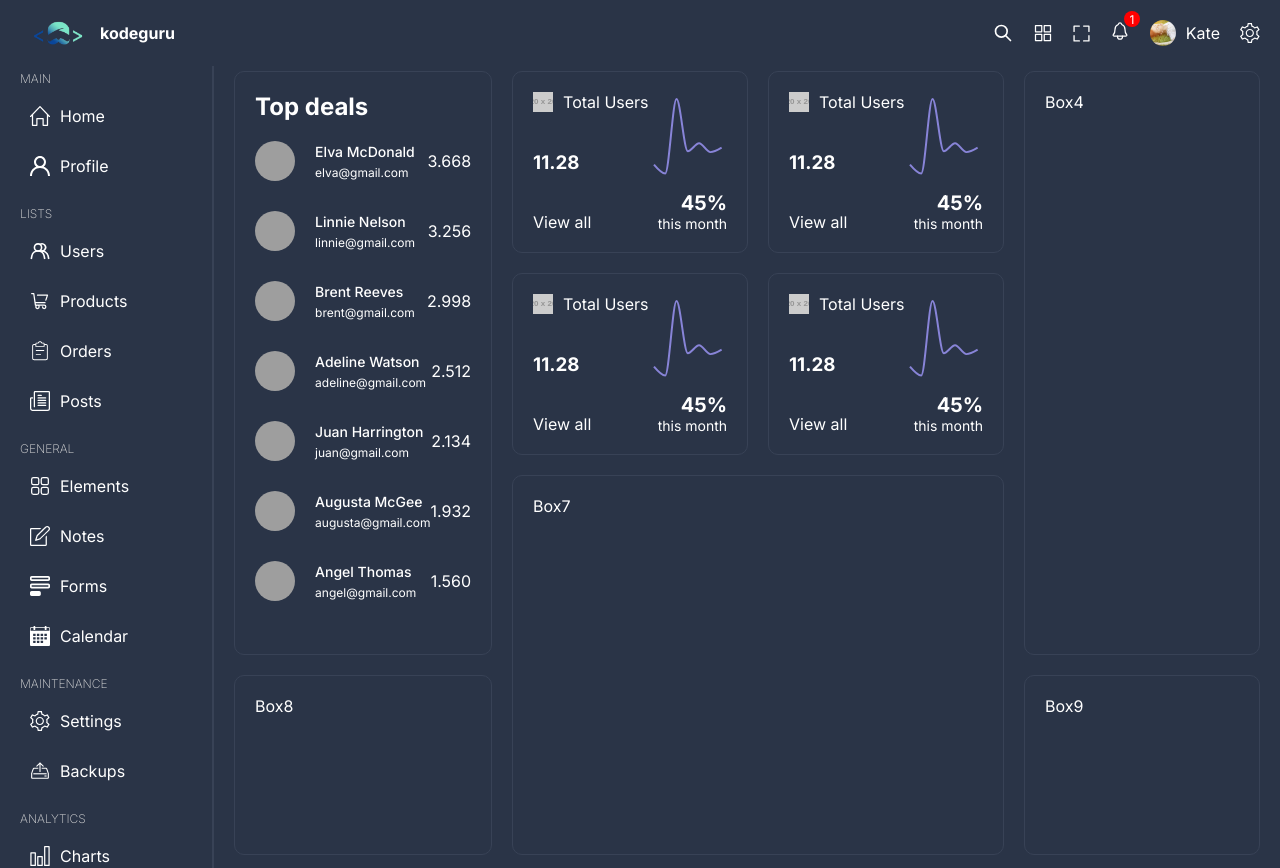
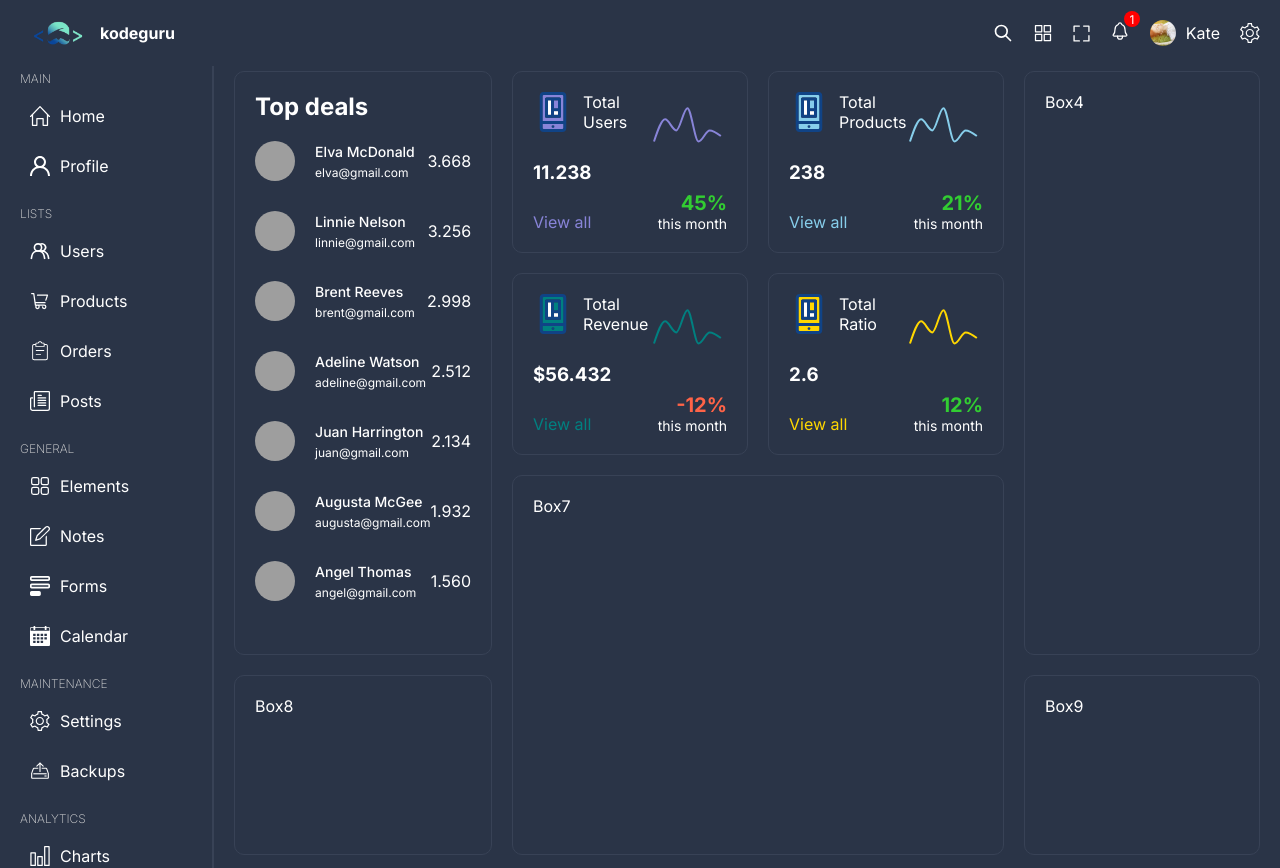
Before and after one commit to Erhahon-Imafidon/dynamic-dashboard, a React (Vite) app: page / in a window 1280 px wide. Shown: the top 868 px of the page. Built offline with nearby package versions, Linux system fonts and the light colour scheme; grey boxes are pictures that could not be loaded.

Commit message:
Added custom date to the ChartBox component

```diff
--- a/src/components/chartbox/ChartBox.tsx
+++ b/src/components/chartbox/ChartBox.tsx
@@ -2,66 +2,41 @@ import './chartBox.scss';
 import { Link } from 'react-router-dom';
 import { LineChart, Line, ResponsiveContainer, Tooltip } from 'recharts';
 
-const data = [
-    {
-        name: 'Page A',
-        uv: 4000,
-        pv: 2400,
-        amt: 2400,
-    },
-    {
-        name: 'Page B',
-        uv: 3000,
-        pv: 1398,
-        amt: 2210,
-    },
-    {
-        name: 'Page C',
-        uv: 2000,
-        pv: 9800,
-        amt: 2290,
-    },
-    {
-        name: 'Page D',
-        uv: 2780,
-        pv: 3908,
-        amt: 2000,
-    },
-    {
-        name: 'Page E',
-        uv: 1890,
-        pv: 4800,
-        amt: 2181,
-    },
-    {
-        name: 'Page F',
-        uv: 2390,
-        pv: 3800,
-        amt: 2500,
-    },
-    {
-        name: 'Page G',
-        uv: 3490,
-        pv: 4300,
-        amt: 2100,
-    },
-];
+type ChartBoxProps = {
+    icon: string;
+    title: string;
+    number: number | string;
+    chartData: object[];
+    dataKey: string;
+    color: string;
+    percentage: number;
+};
 
-const ChartBox = () => {
+const ChartBox = ({
+    chartData,
+    dataKey,
+    icon,
+    color,
+    number,
+    title,
+    percentage,
+}: ChartBoxProps) => {
     return (
         <section className="chartBox">
             <div className="boxInfo">
                 <div className="title">
-                    <img src="https://via.placeholder.com/20" alt="icon" />
-                    <span>Total Users</span>
+                    <img src={icon} alt="icon" />
+                    <span>{title}</span>
                 </div>
-                <h1>11.28</h1>
-                <Link to="/">View all</Link>
+                <h1>{number}</h1>
+                <Link to="/" style={{ color: color }}>
+                    View all
+                </Link>
             </div>
             <div className="chartInfo">
                 <div className="chart">
-                    <ResponsiveContainer width="100%" height="100%">
-                        <LineChart width={300} height={100} data={data}>
+                    <ResponsiveContainer width="99%" height="100%">
+                        <LineChart data={chartData}>
                             <Tooltip
                                 contentStyle={{
                                     background: 'transparent',
@@ -72,8 +47,8 @@ const ChartBox = () => {
                             />
                             <Line
                                 type="monotone"
-                                dataKey="pv"
-                                stroke="#8884d8"
+                                dataKey={dataKey}
+                                stroke={color}
                                 strokeWidth={2}
                                 dot={false}
                             />
@@ -81,7 +56,14 @@ const ChartBox = () => {
                     </ResponsiveContainer>
                 </div>
                 <div className="text">
-                    <p className="percentage">45%</p>
+                    <p
+                        className="percentage"
+                        style={{
+                            color: percentage < 0 ? 'tomato' : 'limegreen',
+                        }}
+                    >
+                        {percentage}%
+                    </p>
                     <p className="duration">this month</p>
                 </div>
             </div>
--- a/src/data.ts
+++ b/src/data.ts
@@ -13,6 +13,10 @@ import {
     Charts,
     Logs,
     Settings,
+    UserIcon,
+    ProductIcon,
+    RevenueIcon,
+    ConversionIcon,
 } from './assets/icons/index.tsx';
 
 export const menu = [
@@ -187,3 +191,73 @@ export const topDealUsers = [
         amount: '1.560',
     },
 ];
+
+export const chartBoxUser = {
+    color: '#8884d8',
+    icon: UserIcon,
+    title: 'Total Users',
+    number: '11.238',
+    dataKey: 'users',
+    percentage: 45,
+    chartData: [
+        { name: 'Sun', users: 400 },
+        { name: 'Mon', users: 600 },
+        { name: 'Tue', users: 500 },
+        { name: 'Wed', users: 700 },
+        { name: 'Thu', users: 400 },
+        { name: 'Fri', users: 500 },
+        { name: 'Sat', users: 450 },
+    ],
+};
+
+export const chartBoxProduct = {
+    color: 'skyblue',
+    icon: ProductIcon,
+    title: 'Total Products',
+    number: '238',
+    dataKey: 'products',
+    percentage: 21,
+    chartData: [
+        { name: 'Sun', products: 400 },
+        { name: 'Mon', products: 600 },
+        { name: 'Tue', products: 500 },
+        { name: 'Wed', products: 700 },
+        { name: 'Thu', products: 400 },
+        { name: 'Fri', products: 500 },
+        { name: 'Sat', products: 450 },
+    ],
+};
+export const chartBoxRevenue = {
+    color: 'teal',
+    icon: RevenueIcon,
+    title: 'Total Revenue',
+    number: '$56.432',
+    dataKey: 'revenue',
+    percentage: -12,
+    chartData: [
+        { name: 'Sun', revenue: 400 },
+        { name: 'Mon', revenue: 600 },
+        { name: 'Tue', revenue: 500 },
+        { name: 'Wed', revenue: 700 },
+        { name: 'Thu', revenue: 400 },
+        { name: 'Fri', revenue: 500 },
+        { name: 'Sat', revenue: 450 },
+    ],
+};
+export const chartBoxConversion = {
+    color: 'gold',
+    icon: ConversionIcon,
+    title: 'Total Ratio',
+    number: '2.6',
+    dataKey: 'ratio',
+    percentage: 12,
+    chartData: [
+        { name: 'Sun', ratio: 400 },
+        { name: 'Mon', ratio: 600 },
+        { name: 'Tue', ratio: 500 },
+        { name: 'Wed', ratio: 700 },
+        { name: 'Thu', ratio: 400 },
+        { name: 'Fri', ratio: 500 },
+        { name: 'Sat', ratio: 450 },
+    ],
+};
--- a/src/pages/home/Home.tsx
+++ b/src/pages/home/Home.tsx
@@ -1,5 +1,11 @@
 import './home.scss';
 import { ChartBox, TopBox } from '../../components/index.tsx';
+import {
+    chartBoxUser,
+    chartBoxConversion,
+    chartBoxProduct,
+    chartBoxRevenue,
+} from '../../data.ts';
 
 const Home = () => {
     return (
@@ -8,18 +14,17 @@ const Home = () => {
                 <TopBox />
             </div>
             <div className="box box2">
-                <ChartBox />
+                <ChartBox {...chartBoxUser} />
             </div>
             <div className="box box3">
-                <ChartBox />
+                <ChartBox {...chartBoxProduct} />
             </div>
             <div className="box box4">Box4</div>
             <div className="box box5">
-                <ChartBox />
+                <ChartBox {...chartBoxRevenue} />
             </div>
             <div className="box box6">
-                {' '}
-                <ChartBox />
+                <ChartBox {...chartBoxConversion} />
             </div>
             <div className="box box7">Box7</div>
             <div className="box box8">Box8</div>
```
Also changed, not shown: src/assets/icons/index.tsx (+8 -0 lines).
